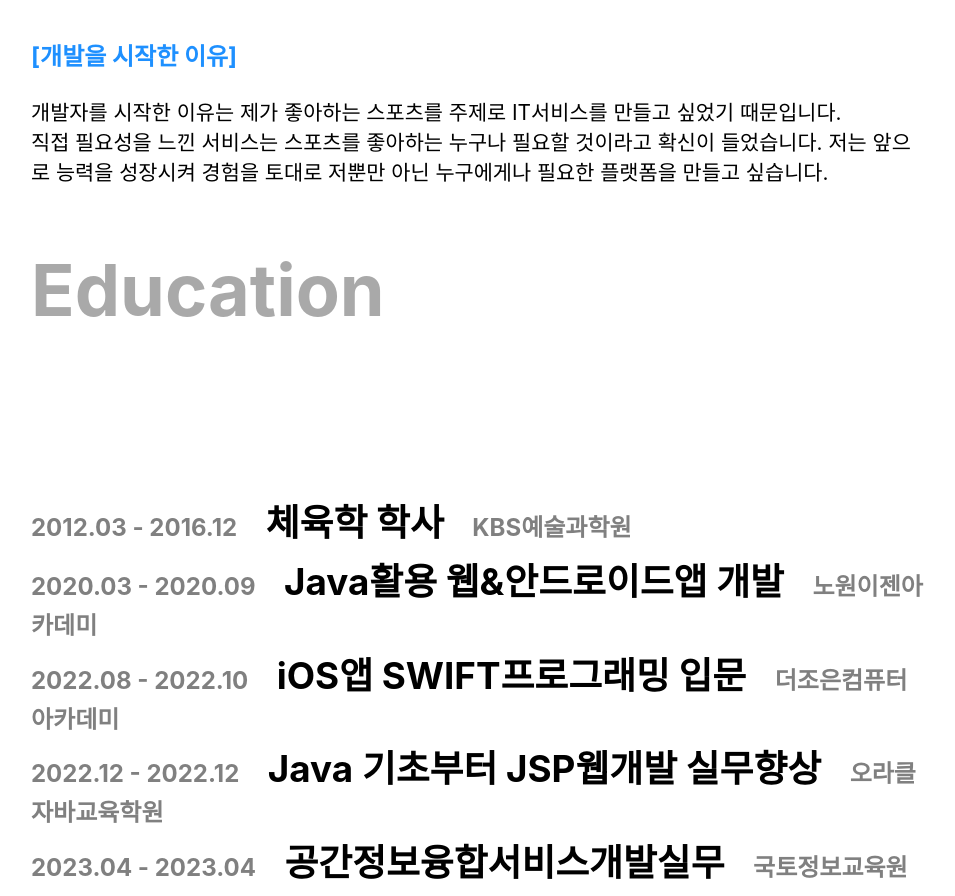
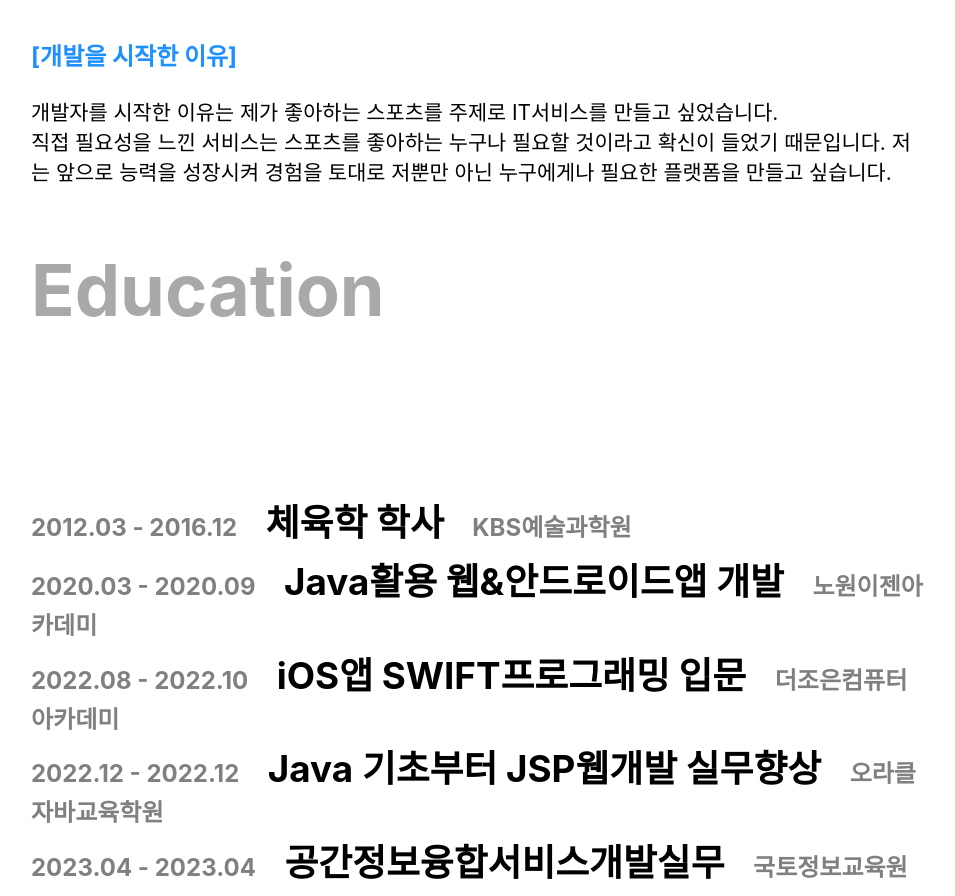
Before and after one commit to parkkite/resume, a plain HTML site: page index.html in a window 1280 px wide. Shown: the part 2221-3117 px from the top of the page, without its empty margins (161-1116 px from the left). Drawn offline with Linux system fonts and the light colour scheme.

Commit message:
글자수정

```diff
--- a/index.html
+++ b/index.html
@@ -60,8 +60,8 @@
                     </dd>
                 <dt>[개발을 시작한 이유]</dt>
                     <dd>
-                        개발자를 시작한 이유는 제가 좋아하는 스포츠를 주제로 IT서비스를 만들고 싶었기 때문입니다.<br>
-                        직접 필요성을 느낀 서비스는 스포츠를 좋아하는 누구나 필요할 것이라고 확신이 들었습니다.
+                        개발자를 시작한 이유는 제가 좋아하는 스포츠를 주제로 IT서비스를 만들고 싶었습니다.<br>
+                        직접 필요성을 느낀 서비스는 스포츠를 좋아하는 누구나 필요할 것이라고 확신이 들었기 때문입니다.
                         저는 앞으로 능력을 성장시켜 경험을 토대로 저뿐만 아닌 누구에게나 필요한 플랫폼을 만들고 싶습니다.
                     </dd>
             </dl>
```
